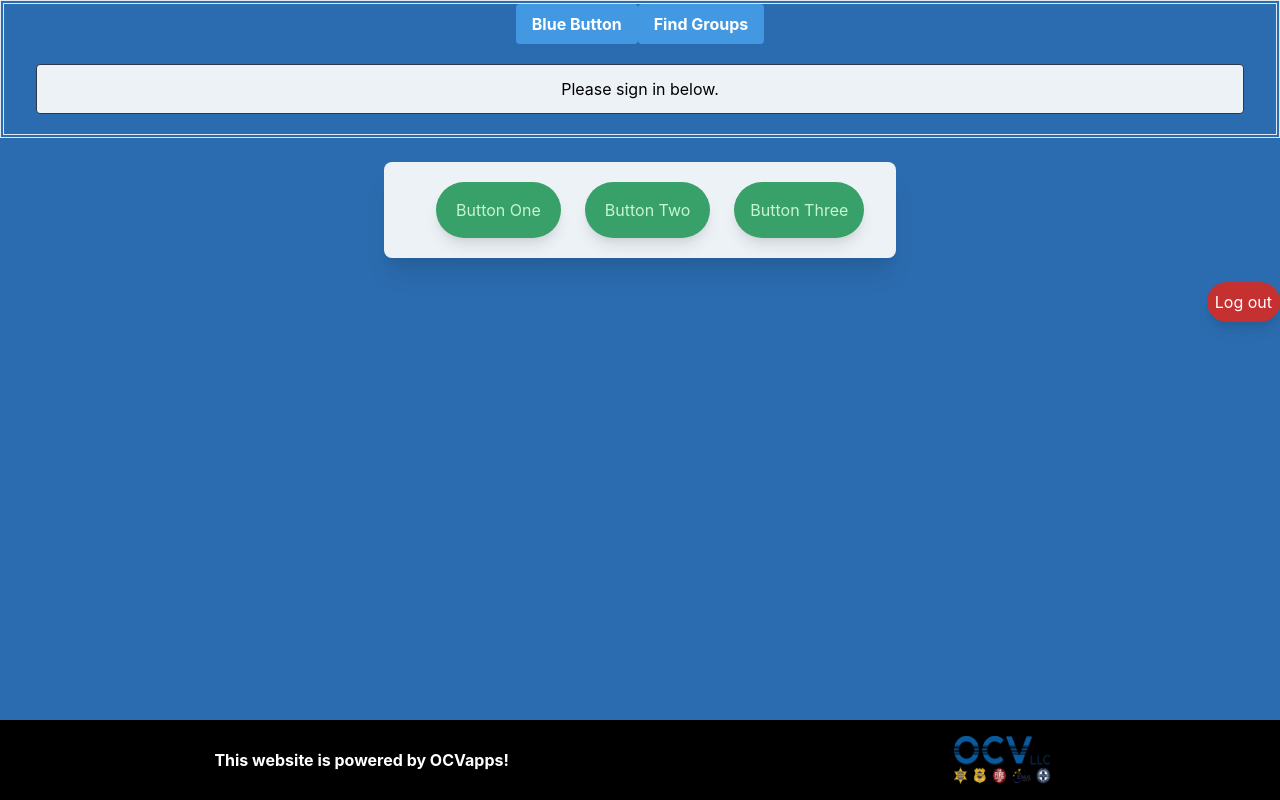
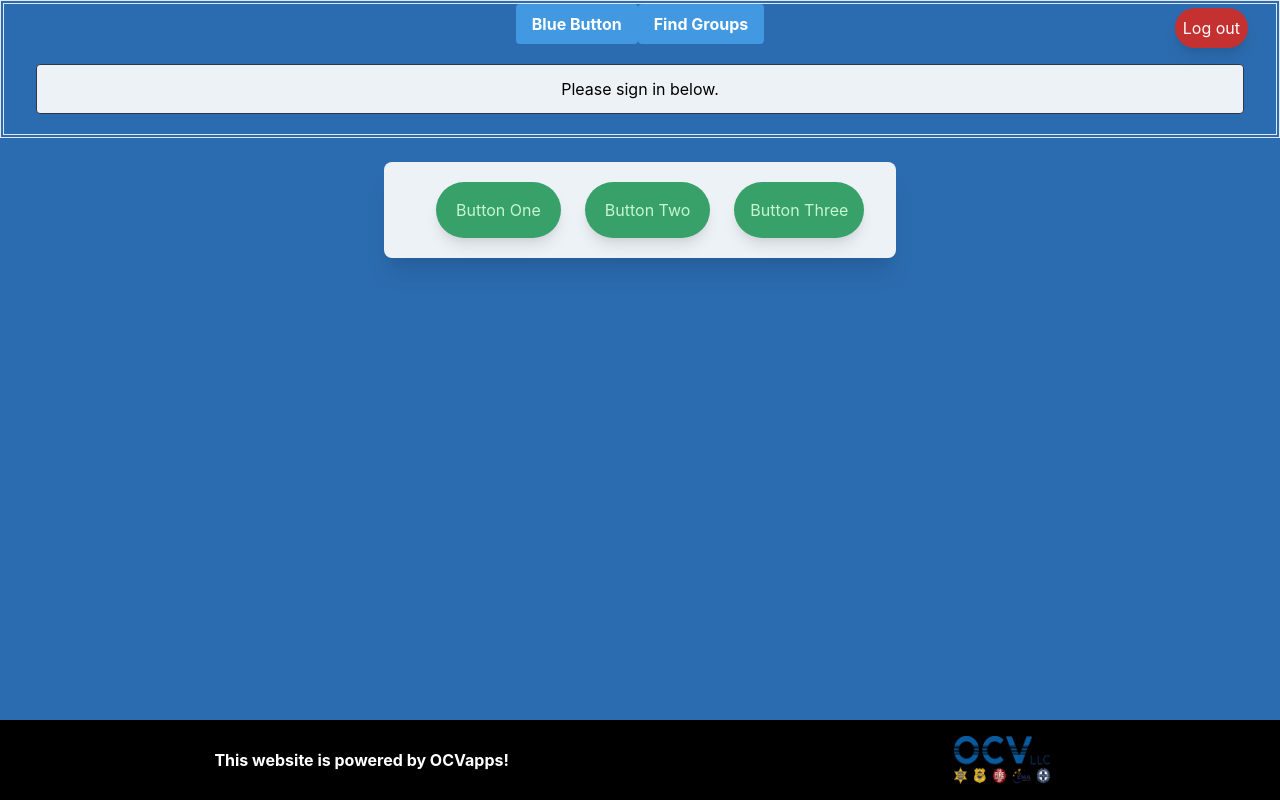
Before and after one commit to jvitolaocv/tailwindcss-test, a React (Create React App) app: page /Page in a window 1280 px wide. Built offline with nearby package versions, Linux system fonts and the light colour scheme.

Commit message:
Added log-in and log-out buttons

```diff
--- a/src/Page.js
+++ b/src/Page.js
@@ -26,7 +26,7 @@ export default function Page(props) {
         </button>
 			</div>
             <div className="flex justify-end">
-                <Link to="/"><div><button className="bg-red-700 rounded-full px-2 py-2 shadow-lg text-white hover:bg-red-600">Log out</button></div>
+                <Link to="/"><div><button className="absolute top-0 right-0 my-2 mx-8 bg-red-700 rounded-full px-2 py-2 shadow-lg text-white hover:bg-red-600">Log out</button></div>
 				</Link>
             </div>
         <div className="flex justify-around absolute inset-x-0 bottom-0 h-7 bg-black text-white w-screen">
```
